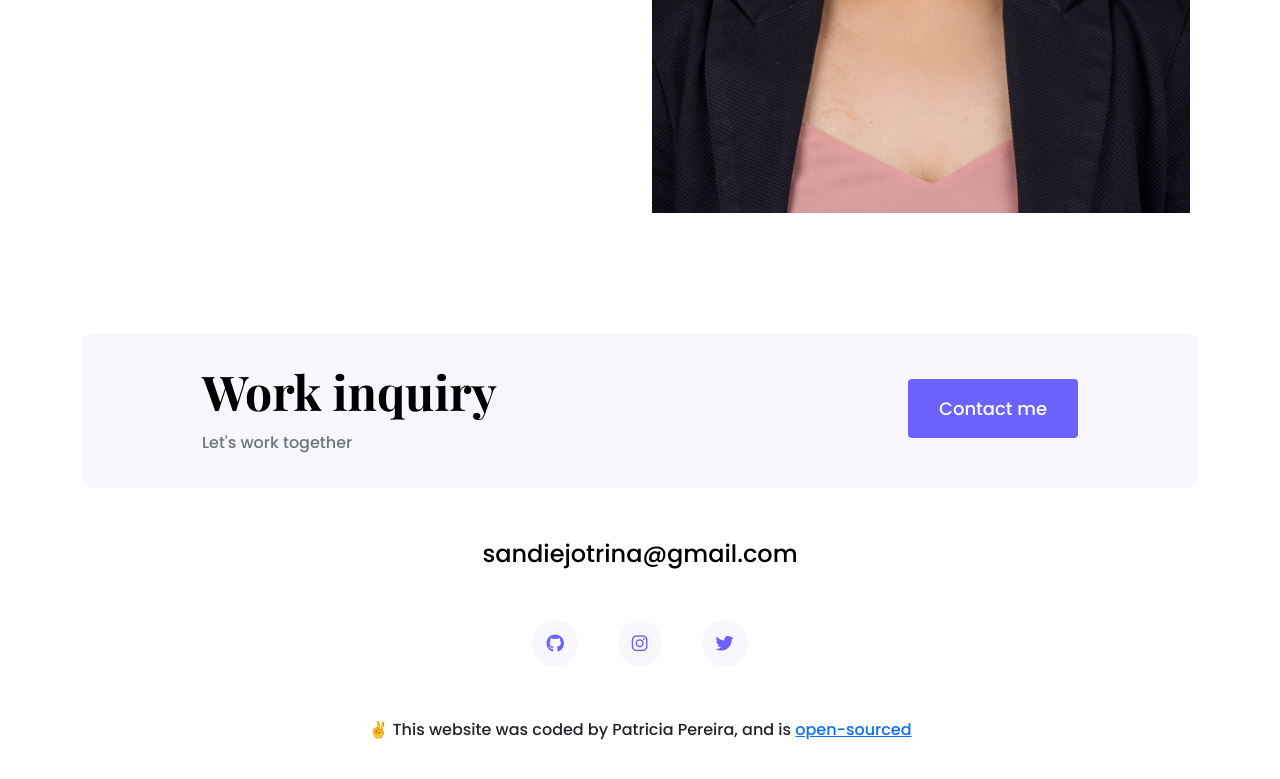
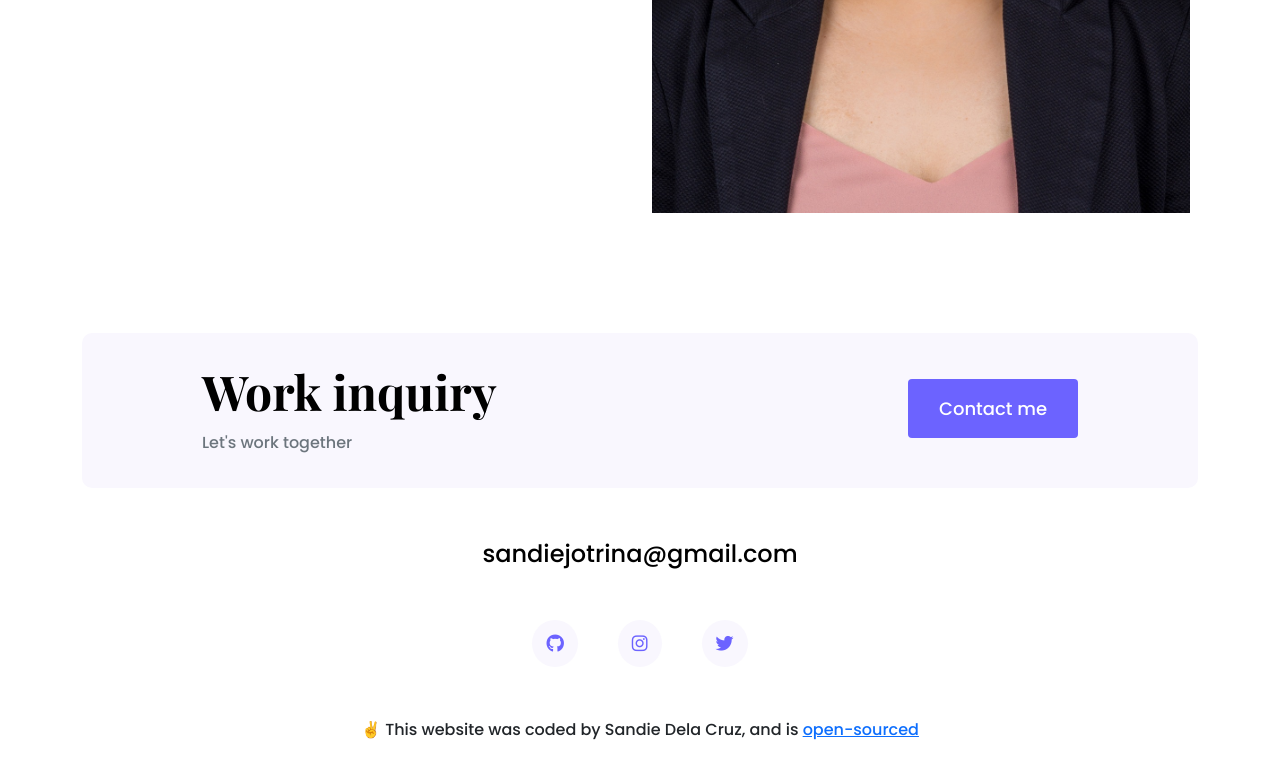
Before and after one commit to milk921139/seo, a plain HTML site: page about.html in a window 1280 px wide. Shown: the part 602-1381 px from the top of the page. Drawn offline with nearby package versions, Linux system fonts and the light colour scheme.

Commit message:
Update about.html

```diff
--- a/about.html
+++ b/about.html
@@ -127,7 +127,7 @@
         </a>
       </div>
       <p class="text-center mt-5">
-        ✌️ This website was coded by Patricia Pereira, and is
+        ✌️ This website was coded by Sandie Dela Cruz, and is
         <a
           href="https://github.com/matthieua/portfolio-project"
           target="_blank"
```
